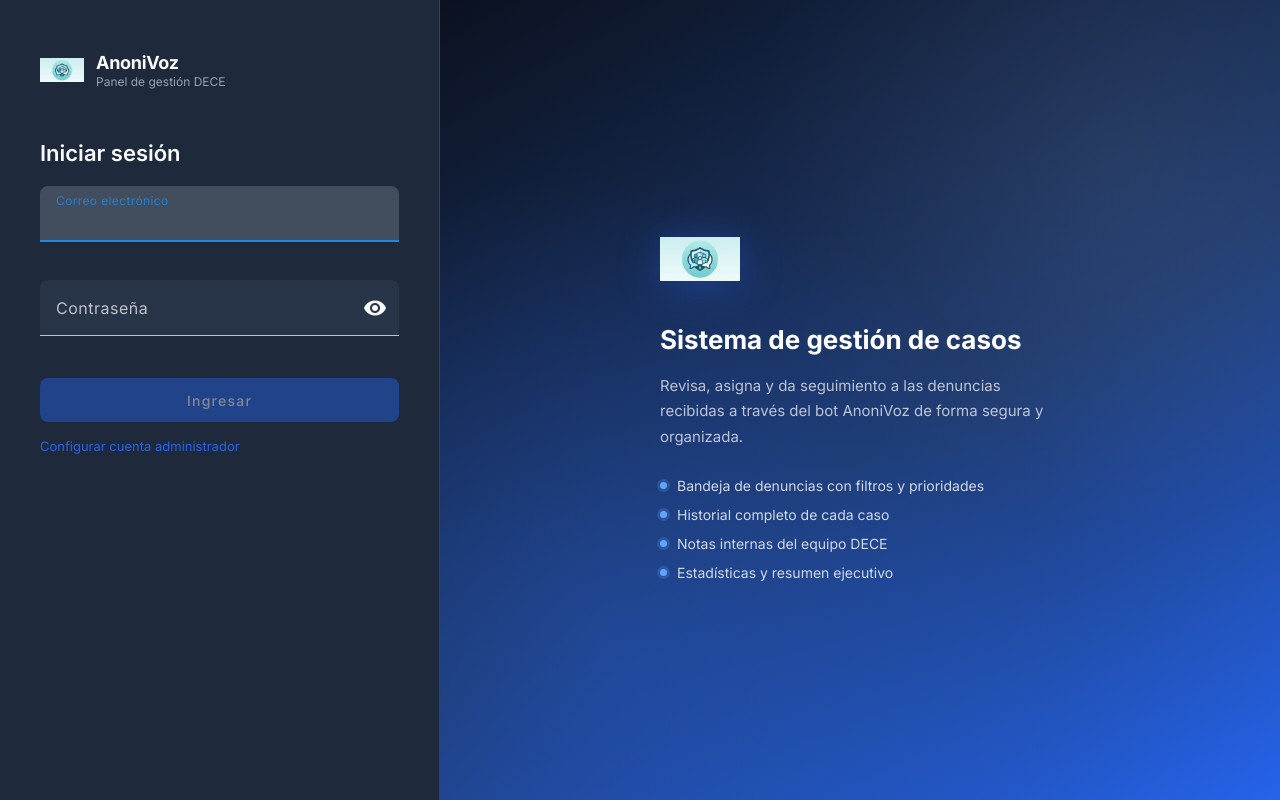
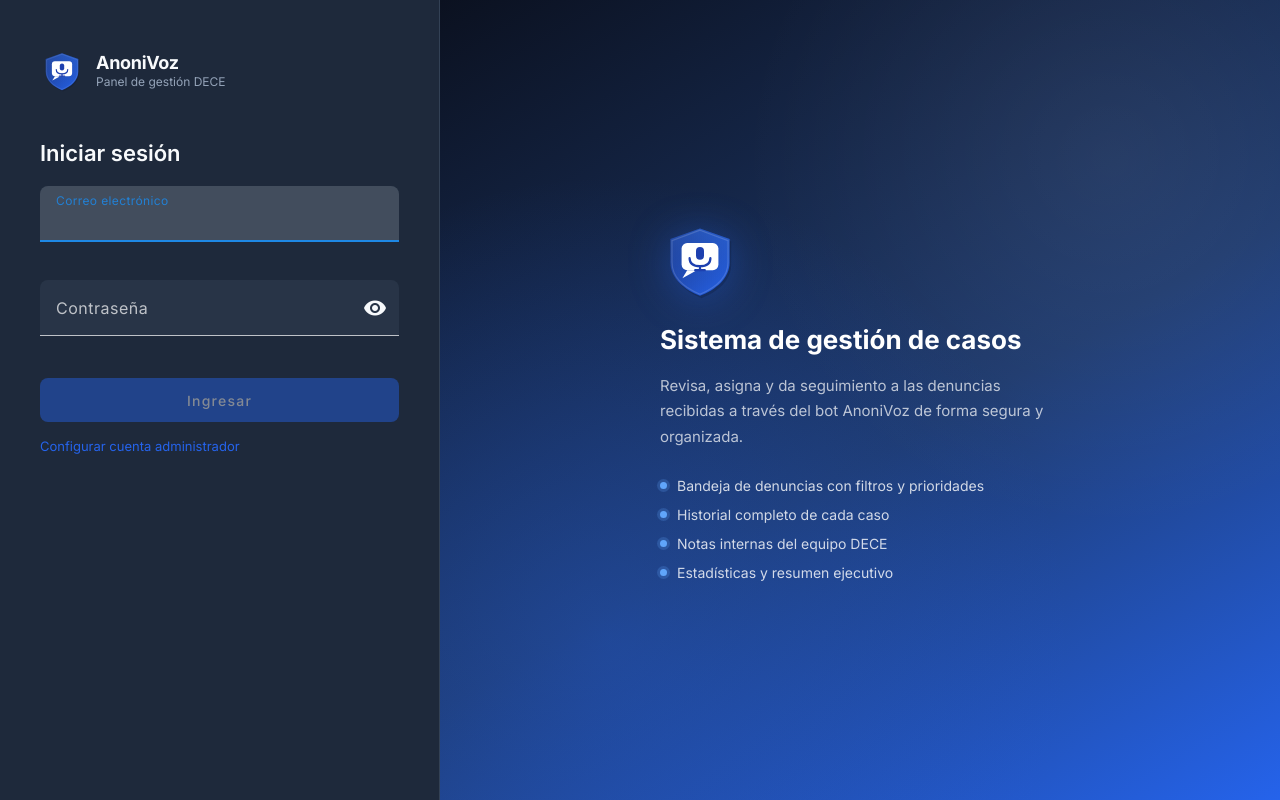
Before and after one commit to emilypam/anonivoz-dashboard, an Angular app: page /login in a window 1280 px wide. Built offline with nearby package versions, Linux system fonts and the light colour scheme.

Commit message:
feat: replace logo with AnoniVoz shield and voice icon

```diff
--- a/src/app/features/layout/layout.html
+++ b/src/app/features/layout/layout.html
@@ -2,7 +2,7 @@
   <!-- Sidebar -->
   <aside class="sidebar">
     <div class="sidebar-brand">
-      <img src="/logo.jpg" alt="AnoniVoz" class="brand-logo" />
+      <img src="/logo.svg" alt="AnoniVoz" class="brand-logo" />
       <span class="brand-name">AnoniVoz</span>
     </div>
 
--- a/src/app/features/login/login.html
+++ b/src/app/features/login/login.html
@@ -1,7 +1,7 @@
 <div class="login-page">
   <div class="login-box">
     <div class="login-brand">
-      <img src="/logo.jpg" alt="AnoniVoz" class="brand-logo" />
+      <img src="/logo.svg" alt="AnoniVoz" class="brand-logo" />
       <div>
         <h1>AnoniVoz</h1>
         <p>Panel de gestión DECE</p>
@@ -130,7 +130,7 @@
 
   <div class="login-aside">
     <div class="aside-content">
-      <img src="/logo.jpg" alt="AnoniVoz" class="aside-logo" />
+      <img src="/logo.svg" alt="AnoniVoz" class="aside-logo" />
       <h2>Sistema de gestión de casos</h2>
       <p>
         Revisa, asigna y da seguimiento a las denuncias recibidas a través del bot
```
Also changed, not shown: public/logo.svg (added).
